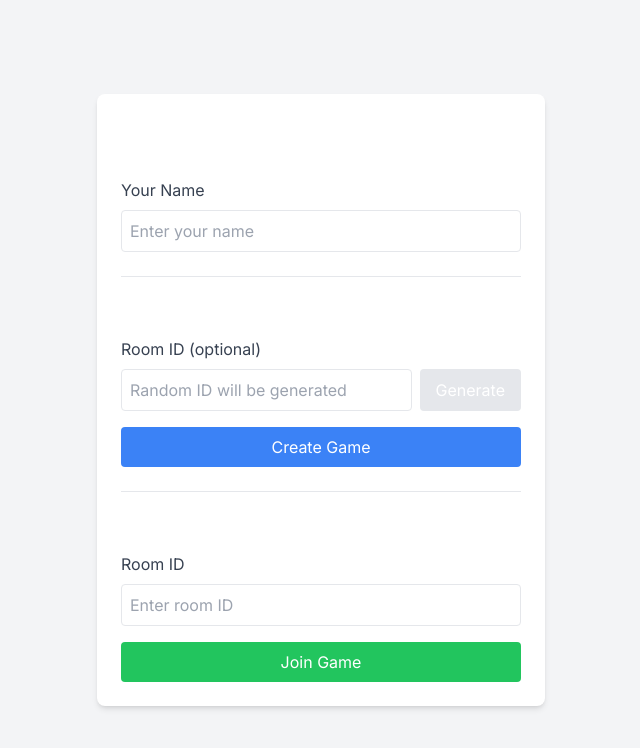
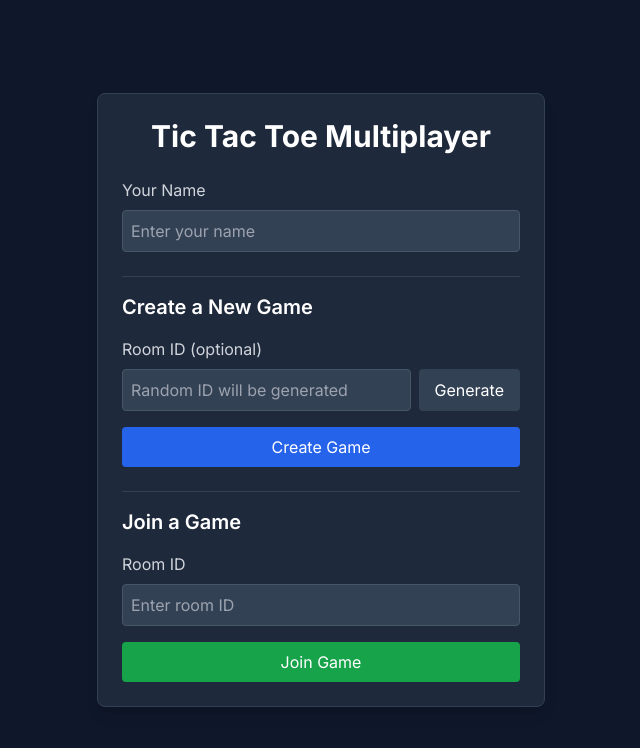
Before and after one commit to HaedarWinter/tictactoe-multiplayer, a Next.js app: page / in a window 1280 px wide. Shown: the top 748 px of the page, without its empty margins (319-959 px from the left). Built offline with nearby package versions, Linux system fonts and the light colour scheme.

Commit message:
Update UI with dark theme and fix player 2 joining issues

```diff
--- a/src/app/globals.css
+++ b/src/app/globals.css
@@ -39,15 +39,15 @@ body {
   }
 
   .input {
-    @apply px-4 py-2 bg-card border border-gray-700 rounded-md focus:outline-none focus:ring-2 focus:ring-primary transition-all duration-200;
+    @apply px-4 py-2 bg-slate-800 border border-slate-700 rounded-md focus:outline-none focus:ring-2 focus:ring-primary transition-all duration-200 text-white;
   }
 
   .chat-input {
-    @apply px-4 py-3 bg-card border border-gray-700 rounded-md focus:outline-none focus:ring-2 focus:ring-primary focus:border-transparent transition-all duration-200 w-full;
+    @apply px-4 py-3 bg-slate-800 border border-slate-700 rounded-md focus:outline-none focus:ring-2 focus:ring-primary focus:border-transparent transition-all duration-200 w-full text-white;
   }
 
   .card {
-    @apply bg-card p-6 rounded-lg shadow-lg border border-gray-800;
+    @apply bg-slate-800 p-6 rounded-lg shadow-lg border border-slate-700 text-white;
   }
 }
 
--- a/src/app/page.tsx
+++ b/src/app/page.tsx
@@ -76,47 +76,47 @@ export default function Home() {
   };
 
   return (
-    <main className="flex min-h-screen flex-col items-center justify-center p-4 bg-gray-100">
-      <div className="max-w-md w-full bg-white rounded-lg shadow-md p-6">
+    <main className="flex min-h-screen flex-col items-center justify-center p-4 bg-slate-900">
+      <div className="max-w-md w-full bg-slate-800 rounded-lg shadow-lg p-6 border border-slate-700 text-white">
         <h1 className="text-3xl font-bold text-center mb-6">Tic Tac Toe Multiplayer</h1>
 
         {error && (
-          <div className="bg-red-100 border border-red-400 text-red-700 px-4 py-3 rounded mb-4">
+          <div className="bg-red-900 border border-red-700 text-red-100 px-4 py-3 rounded mb-4">
             {error}
           </div>
         )}
 
         <div className="mb-6">
-          <label htmlFor="playerName" className="block text-gray-700 mb-2">Your Name</label>
+          <label htmlFor="playerName" className="block text-gray-300 mb-2">Your Name</label>
           <input
             type="text"
             id="playerName"
             value={playerName}
             onChange={(e) => setPlayerName(e.target.value)}
-            className="w-full p-2 border rounded"
+            className="w-full p-2 border rounded bg-slate-700 border-slate-600 text-white"
             placeholder="Enter your name"
           />
         </div>
 
         <div className="space-y-6">
-          <div className="border-t pt-4">
+          <div className="border-t border-slate-700 pt-4">
             <h2 className="text-xl font-semibold mb-4">Create a New Game</h2>
             <form onSubmit={createGame}>
               <div className="mb-4">
-                <label htmlFor="roomId" className="block text-gray-700 mb-2">Room ID (optional)</label>
+                <label htmlFor="roomId" className="block text-gray-300 mb-2">Room ID (optional)</label>
                 <div className="flex space-x-2">
                   <input
                     type="text"
                     id="roomId"
                     value={roomId}
                     onChange={(e) => setRoomId(e.target.value)}
-                    className="w-full p-2 border rounded"
+                    className="w-full p-2 border rounded bg-slate-700 border-slate-600 text-white"
                     placeholder="Random ID will be generated"
                   />
                   <button
                     type="button"
                     onClick={generateRoomId}
-                    className="bg-gray-200 px-4 py-2 rounded"
+                    className="bg-slate-700 px-4 py-2 rounded hover:bg-slate-600 transition-colors"
                   >
                     Generate
                   </button>
@@ -124,30 +124,30 @@ export default function Home() {
               </div>
               <button
                 type="submit"
-                className="w-full bg-blue-500 text-white py-2 rounded hover:bg-blue-600"
+                className="w-full bg-blue-600 text-white py-2 rounded hover:bg-blue-500 transition-colors"
               >
                 Create Game
               </button>
             </form>
           </div>
 
-          <div className="border-t pt-4">
+          <div className="border-t border-slate-700 pt-4">
             <h2 className="text-xl font-semibold mb-4">Join a Game</h2>
             <form onSubmit={joinGame}>
               <div className="mb-4">
-                <label htmlFor="joinRoomId" className="block text-gray-700 mb-2">Room ID</label>
+                <label htmlFor="joinRoomId" className="block text-gray-300 mb-2">Room ID</label>
                 <input
                   type="text"
                   id="joinRoomId"
                   value={joinRoomId}
                   onChange={(e) => setJoinRoomId(e.target.value)}
-                  className="w-full p-2 border rounded"
+                  className="w-full p-2 border rounded bg-slate-700 border-slate-600 text-white"
                   placeholder="Enter room ID"
                 />
               </div>
               <button
                 type="submit"
-                className="w-full bg-green-500 text-white py-2 rounded hover:bg-green-600"
+                className="w-full bg-green-600 text-white py-2 rounded hover:bg-green-500 transition-colors"
               >
                 Join Game
               </button>
--- a/src/components/GameBoard.tsx
+++ b/src/components/GameBoard.tsx
@@ -30,7 +30,7 @@ const GameBoard: React.FC<GameBoardProps> = ({
   };
 
   return (
-    <div className="bg-white rounded-lg shadow-md p-6">
+    <div className="bg-slate-800 rounded-lg shadow-lg p-6 border border-slate-700">
       <h2 className="text-2xl font-bold text-center mb-6">Tic-Tac-Toe</h2>
 
       <div className="grid grid-cols-3 gap-2 mb-4 max-w-md mx-auto">
@@ -40,8 +40,8 @@ const GameBoard: React.FC<GameBoardProps> = ({
             className={`
               aspect-square flex items-center justify-center
               text-4xl font-bold rounded
-              ${isWinningSquare(index) ? 'bg-green-100 border-green-500' : 'bg-gray-100'}
-              ${canMakeMove(index) ? 'cursor-pointer hover:bg-gray-200' : 'cursor-default'}
+              ${isWinningSquare(index) ? 'bg-green-800 border-green-600' : 'bg-slate-700'}
+              ${canMakeMove(index) ? 'cursor-pointer hover:bg-slate-600' : 'cursor-default'}
               border-2 transition-all duration-200
             `}
             onClick={() => canMakeMove(index) && onSquareClick(index)}
@@ -53,7 +53,7 @@ const GameBoard: React.FC<GameBoardProps> = ({
       </div>
 
       {gameStatus === 'playing' && (
-        <div className="text-center py-2 bg-blue-100 rounded">
+        <div className="text-center py-2 bg-blue-900 rounded">
           {isPlayerTurn ? (
             <p className="font-semibold">Your turn</p>
           ) : (
--- a/src/components/WaitingRoom.tsx
+++ b/src/components/WaitingRoom.tsx
@@ -19,18 +19,18 @@ const WaitingRoom: React.FC<WaitingRoomProps> = ({
   const canStartGame = players.length === 2;
 
   return (
-    <div className="max-w-md mx-auto bg-white rounded-lg shadow-md p-6">
+    <div className="max-w-md mx-auto bg-slate-800 rounded-lg shadow-lg p-6 border border-slate-700">
       <h2 className="text-2xl font-bold text-center mb-6">Waiting Room</h2>
 
       <div className="mb-6">
         <div className="mb-4">
-          <label className="block text-gray-700 mb-2" id="room-id-label">Room ID:</label>
+          <label className="block text-gray-300 mb-2" id="room-id-label">Room ID:</label>
           <div className="flex">
             <input
               type="text"
               value={roomId}
               readOnly
-              className="w-full p-2 bg-gray-100 border rounded"
+              className="w-full p-2 bg-slate-700 border border-slate-600 rounded text-white"
               aria-labelledby="room-id-label"
               title="Room ID"
             />
@@ -39,12 +39,12 @@ const WaitingRoom: React.FC<WaitingRoomProps> = ({
                 navigator.clipboard.writeText(roomId);
                 alert('Room ID copied to clipboard!');
               }}
-              className="ml-2 bg-blue-500 text-white px-4 py-2 rounded hover:bg-blue-600"
+              className="ml-2 bg-blue-600 text-white px-4 py-2 rounded hover:bg-blue-500 transition-colors"
             >
               Copy
             </button>
           </div>
-          <p className="text-sm text-gray-500 mt-1">
+          <p className="text-sm text-gray-400 mt-1">
             Share this code with a friend to play together
           </p>
         </div>
@@ -53,19 +53,19 @@ const WaitingRoom: React.FC<WaitingRoomProps> = ({
           <h3 className="font-semibold mb-3">Players ({players.length}/2):</h3>
 
           {players.map((player, index) => (
-            <div key={index} className="bg-gray-100 p-3 rounded mb-2 flex justify-between items-center">
+            <div key={index} className="bg-slate-700 p-3 rounded mb-2 flex justify-between items-center">
               <div>
                 <span className="font-medium">{player.name}</span>
-                {player.isHost && <span className="ml-2 text-xs bg-blue-100 text-blue-800 px-2 py-1 rounded">Host</span>}
+                {player.isHost && <span className="ml-2 text-xs bg-blue-900 text-blue-100 px-2 py-1 rounded">Host</span>}
               </div>
-              <div className="text-gray-500">
+              <div className="text-gray-300">
                 {index === 0 ? 'X' : 'O'}
               </div>
             </div>
           ))}
 
           {players.length < 2 && (
-            <div className="bg-gray-100 p-3 rounded mb-2 border-2 border-dashed border-gray-300 text-center text-gray-500">
+            <div className="bg-slate-700 p-3 rounded mb-2 border-2 border-dashed border-slate-600 text-center text-gray-400">
               Waiting for opponent...
             </div>
           )}
@@ -79,8 +79,8 @@ const WaitingRoom: React.FC<WaitingRoomProps> = ({
             disabled={!canStartGame}
             className={`w-full py-2 rounded font-medium ${
               canStartGame
-                ? 'bg-green-500 text-white hover:bg-green-600'
-                : 'bg-gray-300 text-gray-500 cursor-not-allowed'
+                ? 'bg-green-600 text-white hover:bg-green-500 transition-colors'
+                : 'bg-slate-600 text-gray-400 cursor-not-allowed'
             }`}
           >
             {canStartGame ? 'Start Game' : 'Waiting for Players...'}
@@ -89,7 +89,7 @@ const WaitingRoom: React.FC<WaitingRoomProps> = ({
 
         <button
           onClick={onLeaveRoom}
-          className="w-full bg-red-500 text-white py-2 rounded hover:bg-red-600"
+          className="w-full bg-red-600 text-white py-2 rounded hover:bg-red-500 transition-colors"
         >
           Leave Room
         </button>
```
Also changed, not shown: src/app/game/[roomId]/page.tsx (+43 -17 lines).
